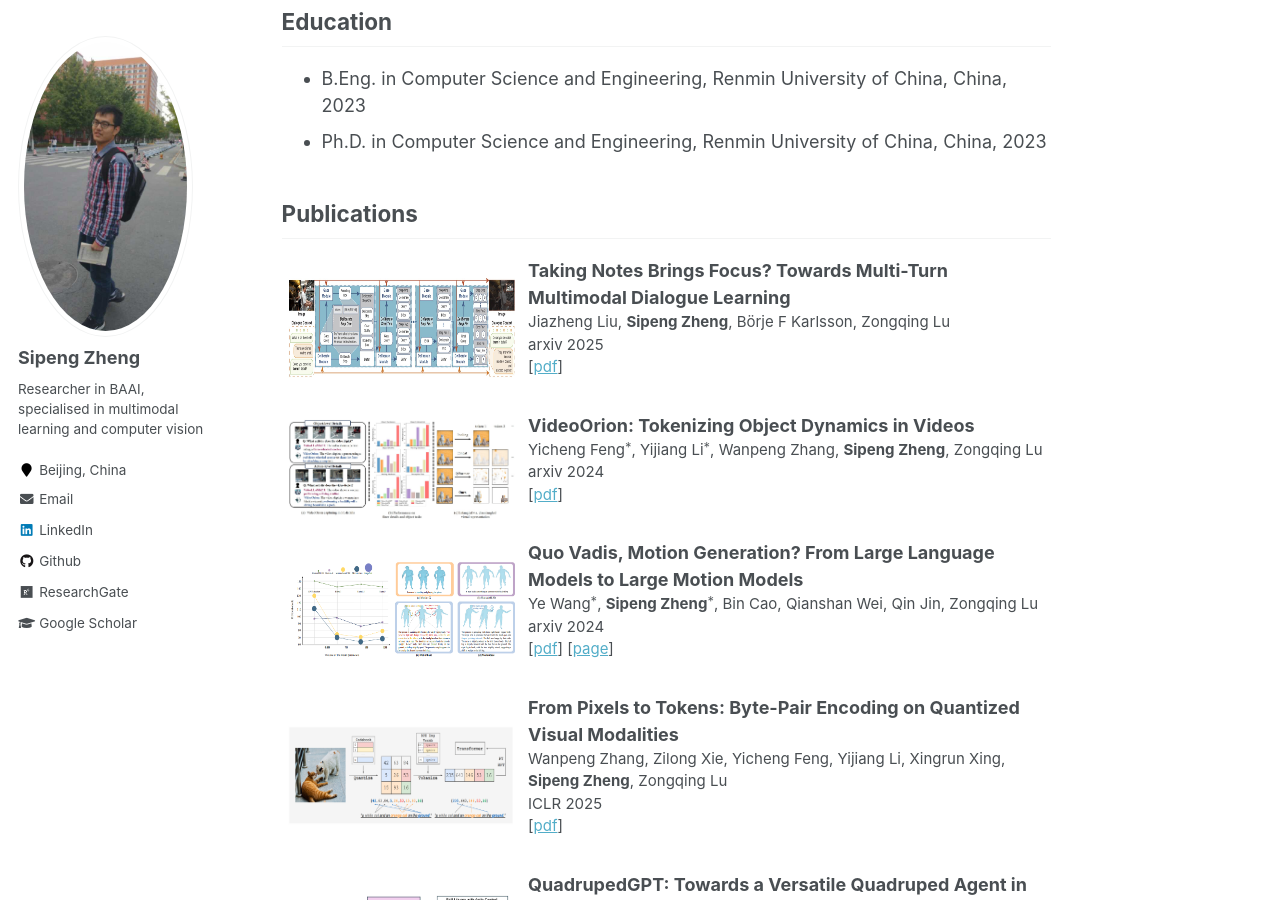
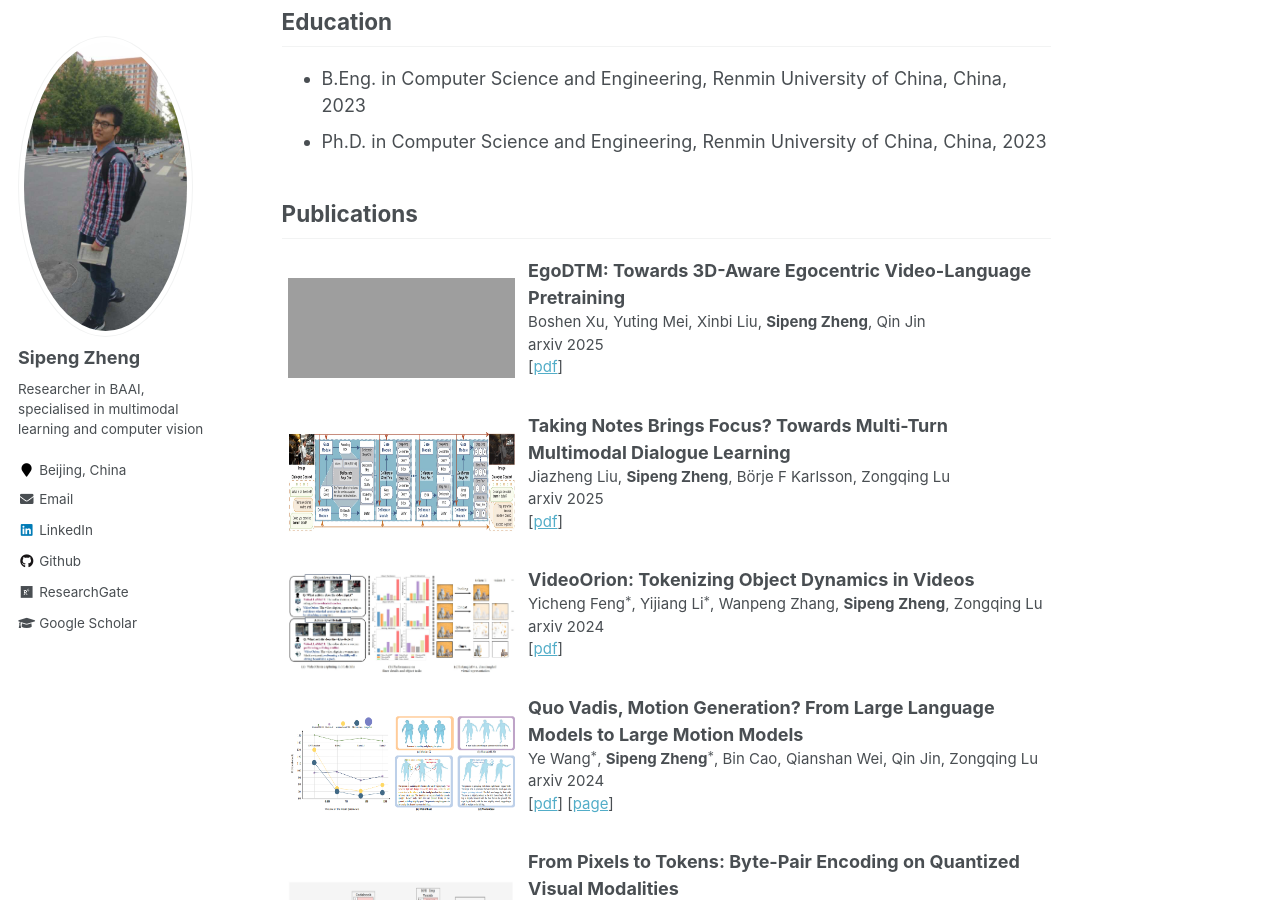
Before and after one commit to zhengsipeng/zhengsipeng.github.io, a Jekyll site: the page built from _pages/about.md, in a window 1280 px wide and 900 px high, scrolled down 1041 px. Built offline with Jekyll 4.4.1, drawn with Linux system fonts in a browser that asks for light colours; formulas are drawn with MathJax 3; grey boxes are pictures that could not be loaded.

Commit message:
Update about.md

```diff
--- a/_pages/about.md
+++ b/_pages/about.md
@@ -43,6 +43,17 @@
 
 ## Publications
 <table border="0" style="border:none; width: 100%;">
+
+<tr style="border: none;">
+  <td style="border: none;"> <img src="./images/pubs/egodtm_25.jpg" style="height: 100px; width: 500px;"/></td>
+  <td style="border: none;">
+        <p style="font-size: 15px"><b style="font-size: 18px">EgoDTM: Towards 3D-Aware Egocentric Video-Language Pretraining</b><br>
+       Boshen Xu, Yuting Mei, Xinbi Liu, <b>Sipeng Zheng</b>, Qin Jin<br>
+        arxiv 2025<br>
+        [<a target="_blank" href="https://arxiv.org/abs/2503.15470">pdf</a>]
+        </p>
+  </td>
+</tr>
 
 <tr style="border: none;">
   <td style="border: none;"> <img src="./images/pubs/mmdiag_25.jpg" style="height: 100px; width: 500px;"/></td>
```
